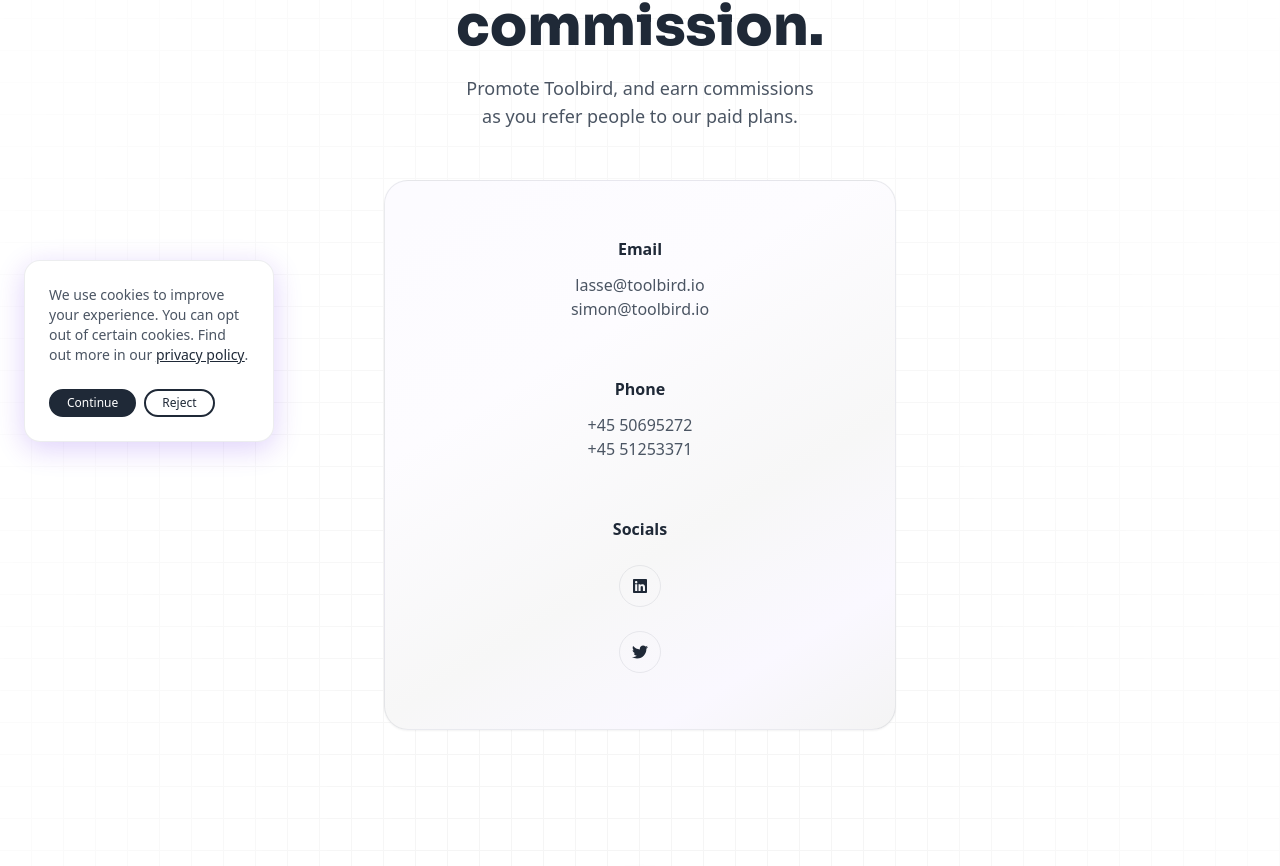
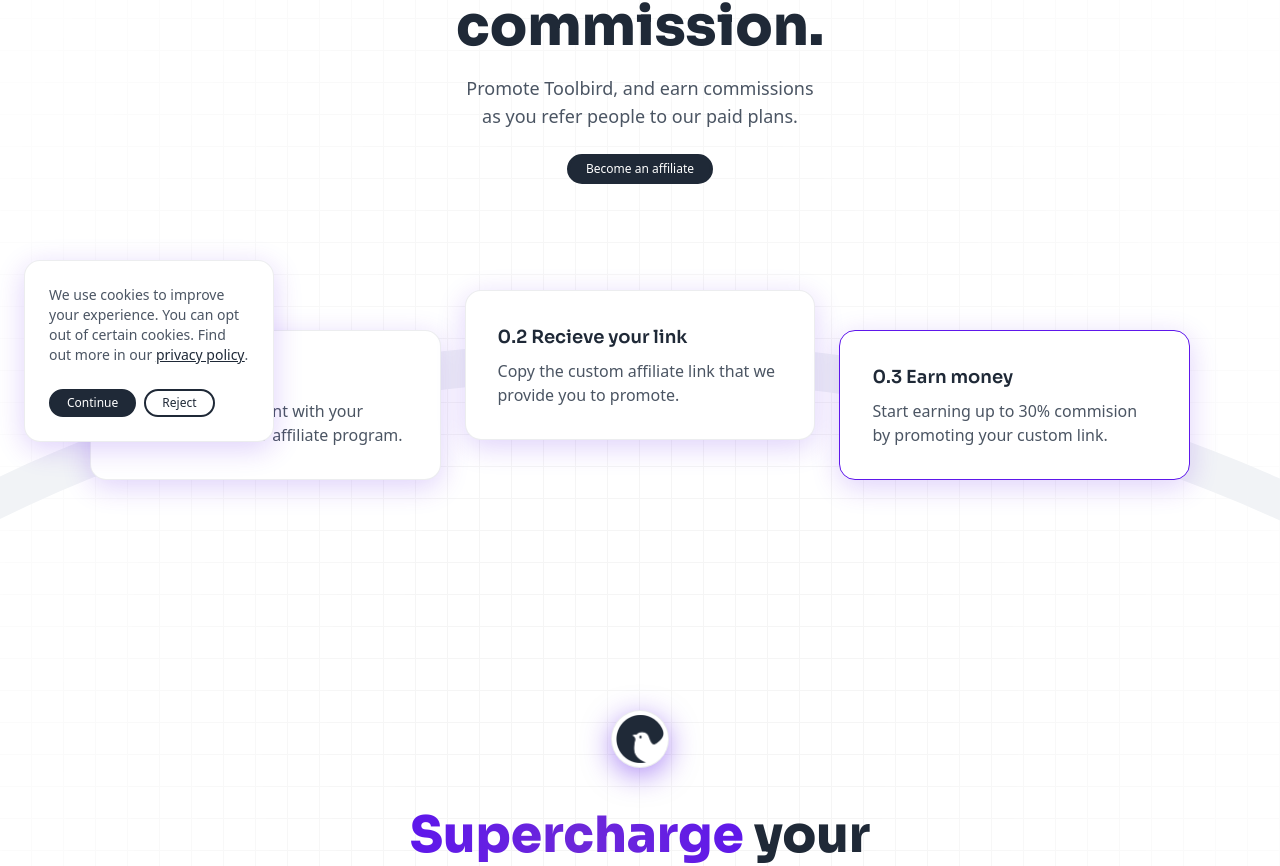
Before and after one commit to Gazella-Team/LM-Consulting, a Next.js app: page /affiliate in a window 1280 px wide. Shown: the part 334-1200 px from the top of the page. Built offline with nearby package versions, Linux system fonts and the light colour scheme; what @ebay/nice-modal-react, @toolbird/web would draw is missing.

Commit message:
affiliate

```diff
--- /dev/null
+++ b/src/components/affiliate/process.tsx
@@ -0,0 +1,20 @@
+export default function AffiliateProcess() {
+    return (
+        <section className="bg-[url(/bgs/affiliate-process.svg)] bg-center bg-cover min-h-[300px]">
+            <div className="w-[86%] max-w-6xl mx-auto flex items-center gap-6">
+                <div className="bg-white mt-20 flex flex-1 rounded-2xl flex-col gap-2 text-gray-800 border border-gray-600/10 shadow-clean shadow-main/20 p-8">
+                    <h2 className="font-semibold text-lg">01. Register</h2>
+                    <p className="text-gray-600 font-normal paragraph">Create a valid account with your informations in our affiliate program.</p>
+                </div>
+                <div className="bg-white flex flex-1 rounded-2xl flex-col gap-2 text-gray-800 border border-gray-600/10 shadow-clean shadow-main/20 p-8">
+                    <h2 className="font-semibold text-lg">0.2 Recieve your link</h2>
+                    <p className="text-gray-600 font-normal paragraph">Copy the custom affiliate link that we provide you to promote.</p>
+                </div>
+                <div className="bg-white mt-20 flex flex-1 rounded-2xl flex-col gap-2 text-gray-800 border border-main shadow-clean shadow-main/20 p-8">
+                    <h2 className="font-semibold text-lg">0.3 Earn money</h2>
+                    <p className="text-gray-600 font-normal paragraph">Start earning up to 30% commision by promoting your custom link.</p>
+                </div>
+            </div>
+        </section>
+    )
+}
--- a/src/pages/affiliate.tsx
+++ b/src/pages/affiliate.tsx
@@ -1,6 +1,7 @@
 import Layout from '@/components/Layout'
 import Meta from '@/components/Layout/Meta'
 import PageIntro from '@/components/PageIntro'
+import AffiliateProcess from '@/components/affiliate/process'
 import Goals from '@/components/goals'
 import Stats from '@/components/stats'
 import Link from 'next/link'
@@ -10,59 +11,24 @@
 	return (
 		<Layout white={true}>
 			<Meta
-				title={`Contact - Toolbird.io`}
+				title={`Become an affiliate - Toolbird.io`}
 				description="Get in touch with the team behind Toolbird today."
 				keywords='Contact, Mail, Phone, Team'
 			/>
 			<PageIntro
+			buttons={[
+								{
+									text: 'Become an affiliate',
+									path: 'https://app.toolbird.io/share/toolbird.io',
+									target: '_blank',
+								},
+							]}
 				hook="Work with us"
 				highlighted=""
 				heading="Become an affiliate. Earn 30% recurring commission."
 				paragraph="Promote Toolbird, and earn commissions as you refer people to our paid plans."
 			/>
-			<section className="relative">
-				<div
-					style={{
-						background:
-							'linear-gradient(329deg, rgba(244,244,244,1) 0%, rgba(250,248,255,1) 17%, rgba(247,247,247,1) 37%, rgba(253,252,255,1) 67%, rgba(252,251,255,1) 94%)',
-					}}
-					className="w-[86%] text-center flex flex-col gap-14 paragraph p-14 mx-auto max-w-lg shadow-sm text-gray-800 rounded-3xl border border-gray-600/10"
-				>
-					<div>
-						<h2 className="font-semibold mb-3">Email</h2>
-						<div className="text-gray-600">
-							<p>lasse@toolbird.io</p>
-							<p>simon@toolbird.io</p>
-						</div>
-					</div>
-					<div>
-						<h2 className="font-semibold mb-3">Phone</h2>
-						<div className="text-gray-600">
-							<p>+45 50695272</p>
-							<p>+45 51253371</p>
-						</div>
-					</div>
-					<div>
-						<h2 className="font-semibold mb-6">Socials</h2>
-						<div className="flex flex-col items-center gap-6 mt-3">
-							<Link
-								href={
-									'https://www.linkedin.com/company/toolbird-io/'
-								}
-								className="border p-3 rounded-full border-gray-600/10 hover:bg-slate-50 transition-all"
-							>
-								<FaLinkedin color="rgb(31 41 55)" />
-							</Link>
-							<Link
-								href={'https://x.com/lasse_osmann'}
-								className="border p-3 rounded-full border-gray-600/10 hover:bg-slate-50 transition-all"
-							>
-								<FaTwitter color="rgb(31 41 55)" />
-							</Link>
-						</div>
-					</div>
-				</div>
-			</section>
+			<AffiliateProcess />
 		</Layout>
 	)
 }
```
Also changed, not shown: public/bgs/affiliate-process.svg (added).
